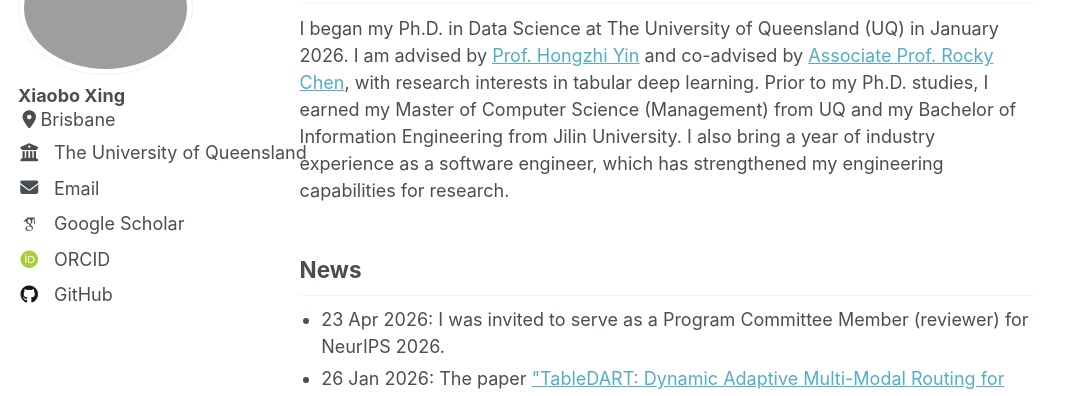
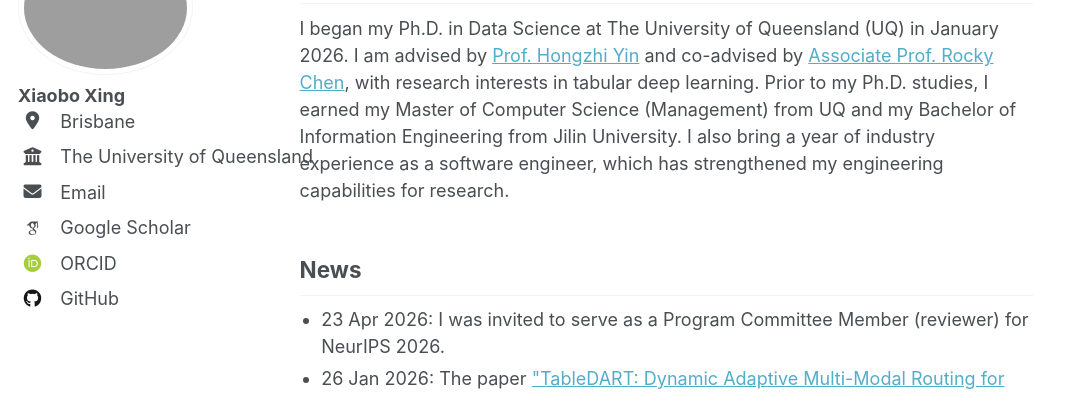
Before and after one commit to xiaobo-xing/xiaobo-xing.github.io, a Jekyll site: the page built from _pages/about.md, in a window 1280 px wide and 1400 px high. Shown: the part 176-572 px from the top of the window, without its empty margins (0-1078 px from the left). Built offline with Jekyll 4.4.1, drawn with Linux system fonts in a browser that asks for light colours; some web fonts are replaced; a script that is not in the unit is left out; some of the changed text lies outside the part shown.

Commit message:
Refine teaching timeline and sidebar alignment

```diff
--- a/_includes/author-profile.html
+++ b/_includes/author-profile.html
@@ -25,14 +25,14 @@
     <ul class="author__urls social-icons">
       <!-- Font Awesome icons / Biographic information  -->
       {% if author.location %}
-        <li class="author__desktop"><i class="fas fa-fw fa-location-dot icon-pad-right" aria-hidden="true"></i><span class="author__item-label">{{ author.location }}</span></li>
+        <li class="author__desktop"><span class="author__item"><i class="fas fa-fw fa-location-dot icon-pad-right" aria-hidden="true"></i><span class="author__item-label">{{ author.location }}</span></span></li>
       {% endif %}
       {% if author.employer %}
         <li class="author__desktop">
           {% if author.employer_url %}
             <a href="{{ author.employer_url }}"><i class="fas fa-fw fa-building-columns icon-pad-right" aria-hidden="true"></i>{{ author.employer }}</a>
           {% else %}
-            <i class="fas fa-fw fa-building-columns icon-pad-right" aria-hidden="true"></i><span class="author__item-label">{{ author.employer }}</span>
+            <span class="author__item"><i class="fas fa-fw fa-building-columns icon-pad-right" aria-hidden="true"></i><span class="author__item-label">{{ author.employer }}</span></span>
           {% endif %}
         </li>
       {% endif %}
--- a/_sass/layout/_sidebar.scss
+++ b/_sass/layout/_sidebar.scss
@@ -244,9 +244,6 @@
   }
 
   li {
-    display: flex;
-    align-items: flex-start;
-    gap: 0.75rem;
     white-space: normal;
     overflow: visible;
     text-overflow: clip;
@@ -256,10 +253,12 @@
     font-size: $type-size-5;
   }
 
-  a {
-    display: inline-flex;
+  a,
+  .author__item {
+    display: grid;
+    grid-template-columns: 1.6em minmax(0, 1fr);
     align-items: flex-start;
-    gap: 0.75rem;
+    column-gap: 0.75rem;
     width: 100%;
     margin-bottom: 0;
     padding-right: 0;
@@ -281,8 +280,7 @@
 
   .fa-fw,
   .ai-fw {
-    flex: 0 0 1.25em;
-    width: 1.25em;
+    width: 1.6em;
     text-align: center;
     margin-top: 0.2em;
   }
```
Also changed, not shown: _pages/about.md (+3 -2 lines).
